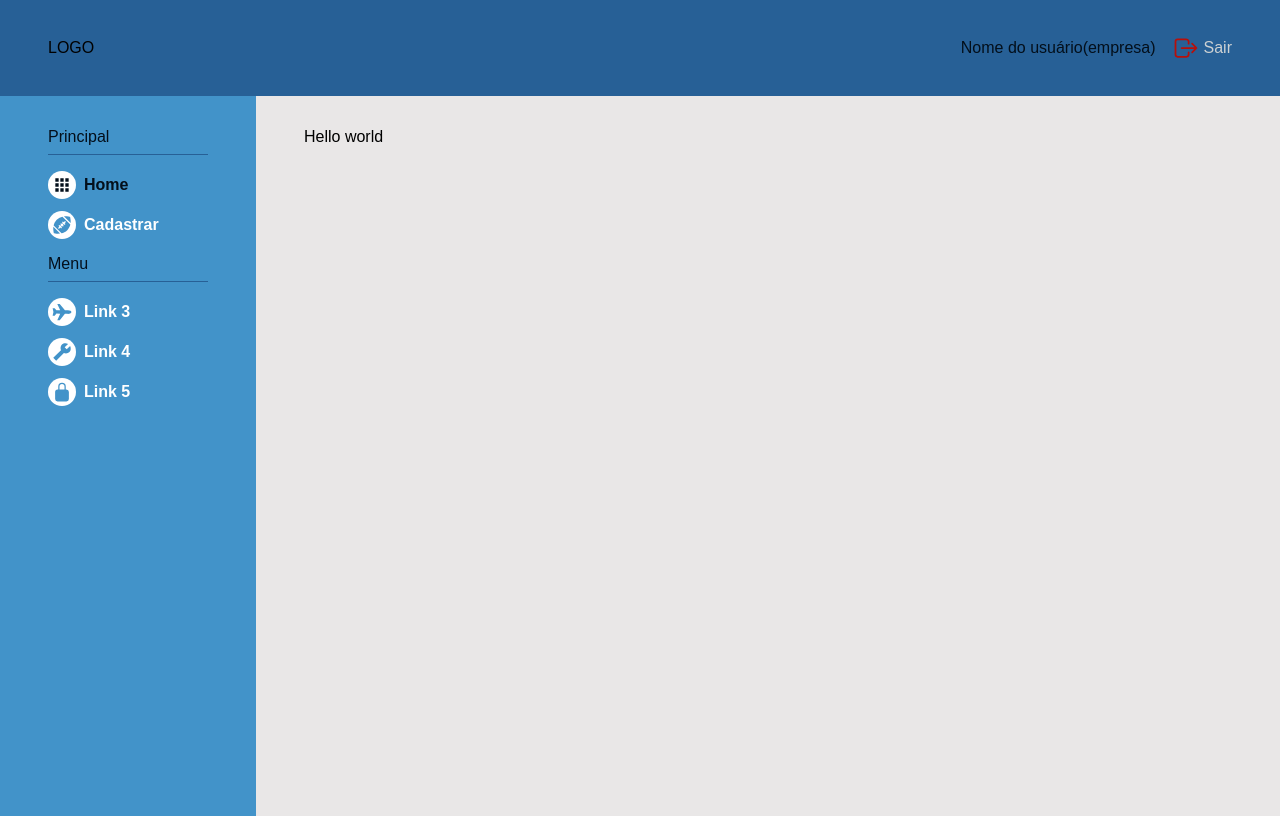
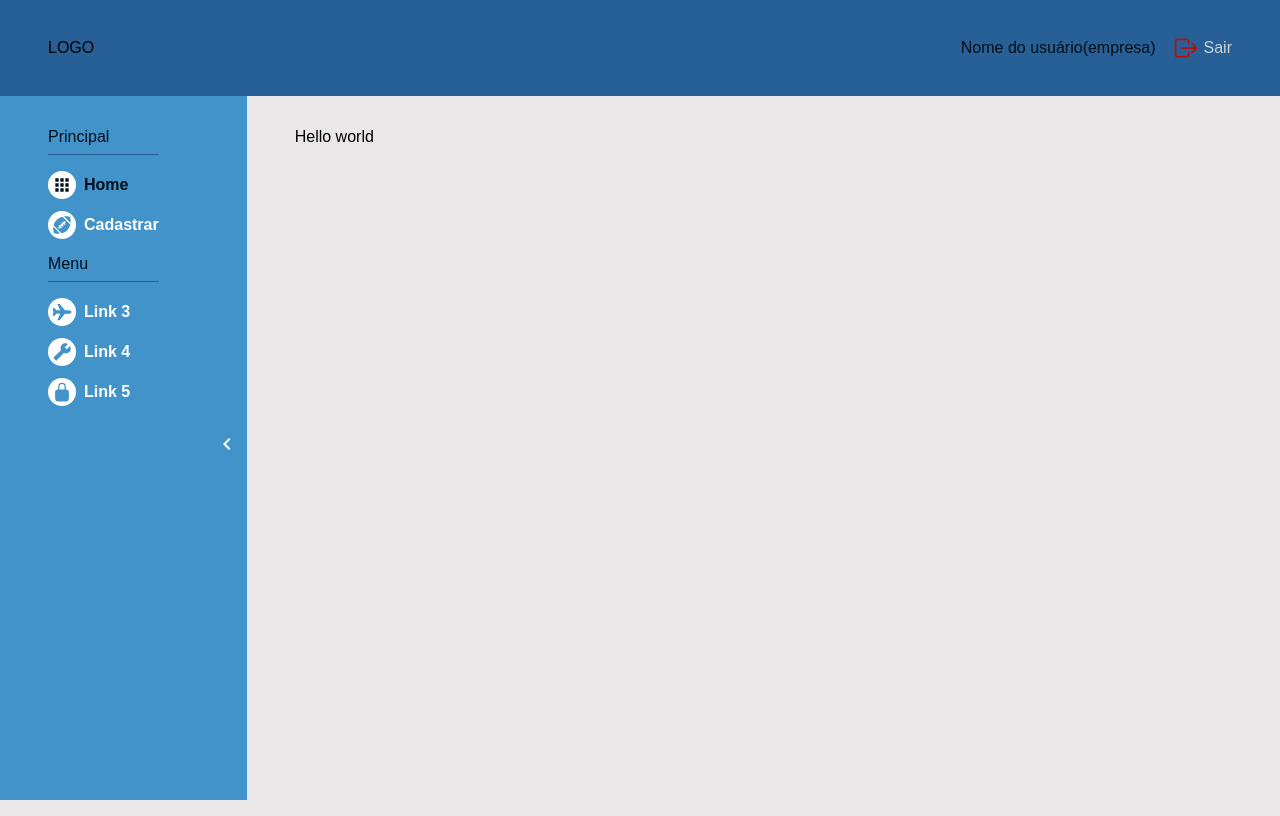
Before and after one commit to RafaelManfrim/MEIHelp_NextJS, a Next.js app: page /dashboard in a window 1280 px wide. Built offline with nearby package versions, Linux system fonts and the light colour scheme.

Commit message:
Sidebar visual finalizado

```diff
--- a/src/components/template/Sidebar/index.tsx
+++ b/src/components/template/Sidebar/index.tsx
@@ -1,12 +1,17 @@
 import { SidebarCategory } from "../../SidebarCategory"
-import { SidebarContainer } from "./styles"
+import { SidebarContainer, SidebarMenuArea, SidebarArrowArea } from "./styles"
 import { IoAmericanFootballSharp, IoAirplaneSharp, IoBuildSharp, IoLockClosed } from "react-icons/io5";
-import { MdOutlineApps } from "react-icons/md"
+import { MdKeyboardArrowLeft, MdKeyboardArrowRight, MdOutlineApps } from "react-icons/md"
 import { NavLink } from "../../NavLink";
+import { useState } from "react";
 
 export const Sidebar = () => {
+    const [expanded, setExpanded] = useState(true)
+
     return (
         <SidebarContainer>
+            {expanded && (
+                <SidebarMenuArea>
                     <SidebarCategory name="Principal" />
                     <NavLink name="Home" icon={<MdOutlineApps />} url="/dashboard" />
                     <NavLink name="Cadastrar" icon={<IoAmericanFootballSharp />} url="/cadastrar" />
@@ -14,6 +19,15 @@ export const Sidebar = () => {
                     <NavLink name="Link 3" icon={<IoAirplaneSharp />} url="/link3" />
                     <NavLink name="Link 4" icon={<IoBuildSharp />} url="/link4" />
                     <NavLink name="Link 5" icon={<IoLockClosed />} url="/link5" />
+                </SidebarMenuArea>
+            )}
+            <SidebarArrowArea onClick={() => setExpanded(!expanded)}>
+                {expanded ? (
+                    <MdKeyboardArrowLeft size={24} />
+                ) : (
+                    <MdKeyboardArrowRight size={24} />
+                )}
+            </SidebarArrowArea>
         </SidebarContainer>
     )
 }
--- a/src/components/template/Sidebar/styles.ts
+++ b/src/components/template/Sidebar/styles.ts
@@ -1,9 +1,30 @@
 import styled from 'styled-components'
 
 export const SidebarContainer = styled.div`
+    /* min-height: 100%; */
+    /* min-width: 16rem; */
+    background-color: var(--light-blue);
+    display: flex;
+    justify-content: space-between;
+    align-items: center;
+`
+
+export const SidebarMenuArea = styled.div`
     min-height: 100%;
-    min-width: 16rem;
     padding: 3rem;
     padding-top: 1rem;
+`
+
+export const SidebarArrowArea = styled.div`
+    min-height: 100%;
+    padding: 0 0.5rem;
+    padding-top: calc(50vh - 4rem);
+    cursor: pointer;
+    transition: filter 0.25s;
     background-color: var(--light-blue);
+    color: var(--white);
+
+    &:hover {
+        filter: brightness(0.95);
+    }
 `
--- a/src/components/template/styles.ts
+++ b/src/components/template/styles.ts
@@ -5,7 +5,7 @@ export const MainContainer = styled.div`
 `
 
 export const ContentWrapper = styled.div`
-    min-height: calc(100vh - 5rem);
+    min-height: calc(100vh - 6rem);
     display: flex;
 `
 
```
Lines whose indentation alone changed are shown as unchanged.
